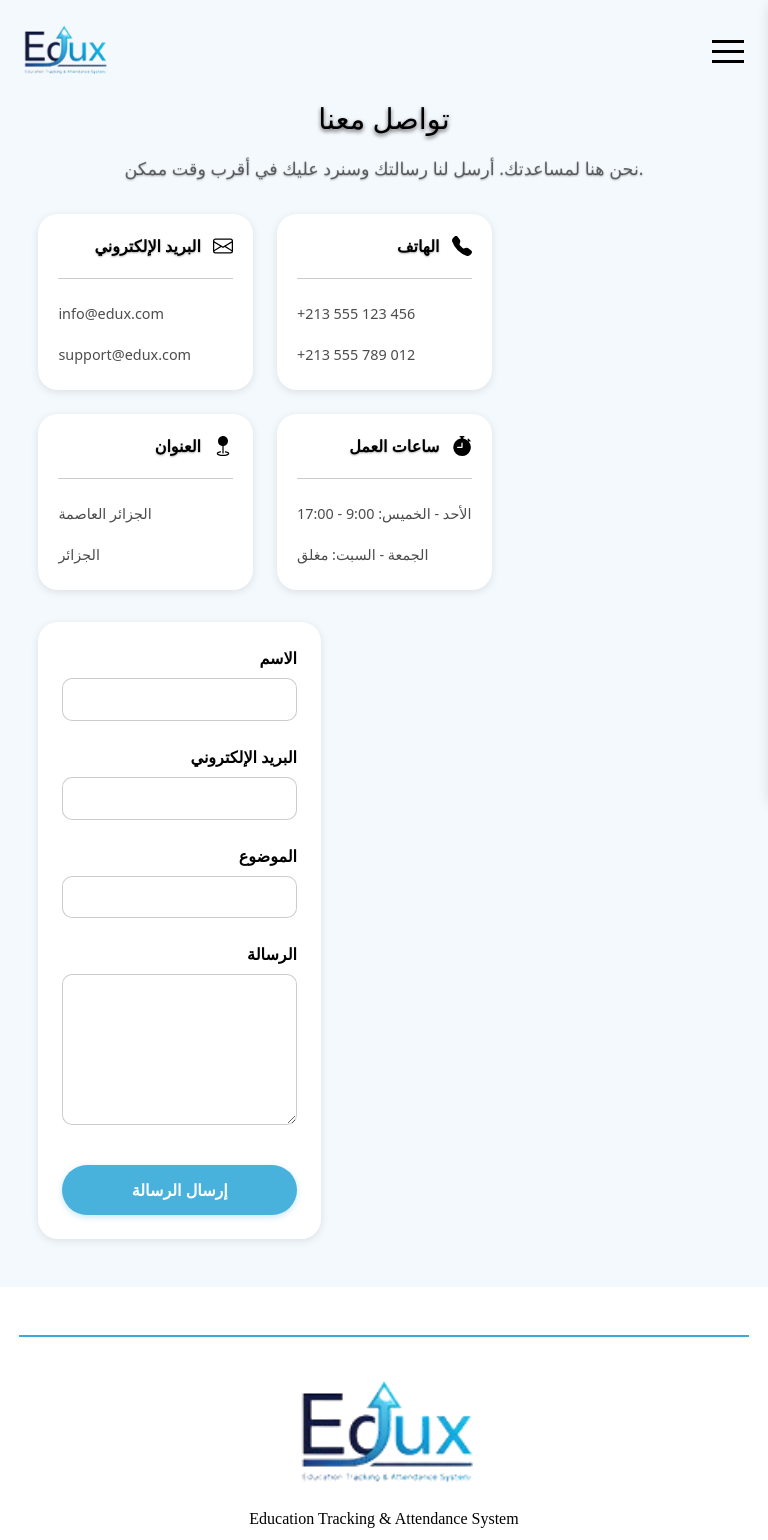
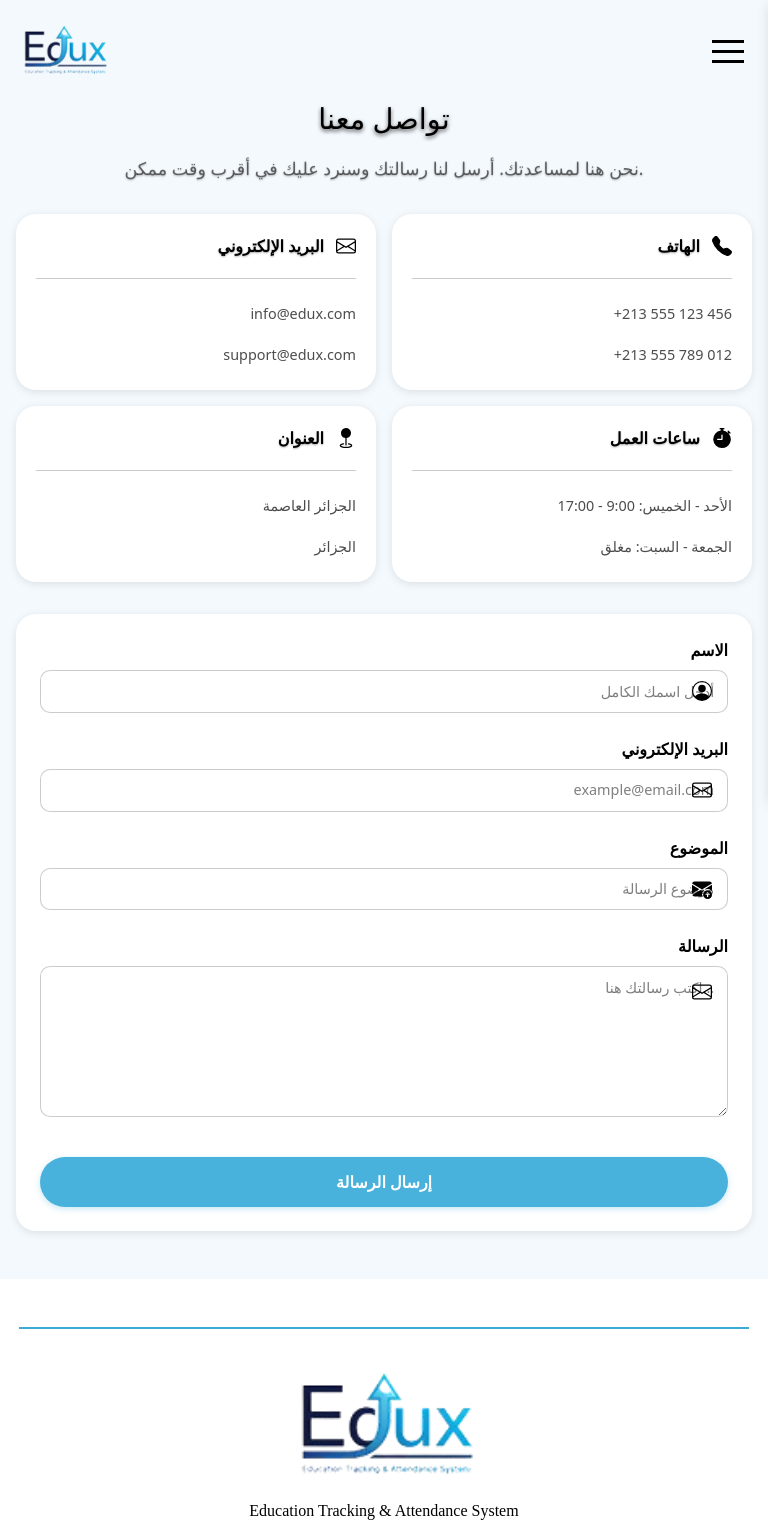
Before and after one commit to Aiimene/Edux, a Next.js app: page /contact in a window 768 px wide. Shown: the top 1540 px of the page. Built offline with nearby package versions, Linux system fonts and the light colour scheme.

Commit message:
style : add contact us responsiveness

```diff
--- a/src/app/(front)/contact/contact.module.css
+++ b/src/app/(front)/contact/contact.module.css
@@ -6,7 +6,7 @@
 }
 
 .header {
-  max-width: 70%;
+  max-width: 60%;
   margin: 0 auto;
   text-align: center;
   margin-bottom: 4rem;
@@ -16,7 +16,7 @@
 }
 
 .content {
-  max-width: 70%;
+  max-width: 60%;
   margin: 0 auto;
   display: flex;
   flex-direction: row;
@@ -24,8 +24,16 @@
   align-items: flex-start;
 }
 
-@media (max-width: 1024px) {
+@media (min-width: 768px) and (max-width: 1024px) {
+  .container {
+    padding: 6rem 0 3rem 0;
+  }
+  .header {
+    max-width: 85%;
+    margin-bottom: 3rem;
+  }
   .content {
+    max-width: 85%;
     flex-direction: column;
     gap: 2rem;
   }
@@ -36,10 +44,14 @@
     padding: 6rem 0 3rem 0;
   }
   .header {
-    max-width: 90%;
+    max-width: 100%;
+    padding: 0 1rem;
     margin-bottom: 2rem;
   }
   .content {
-    max-width: 90%;
+    max-width: 100%;
+    padding: 0 1rem;
+    flex-direction: column;
+    gap: 2rem;
   }
 }
--- a/src/components/contact/contactForm.module.css
+++ b/src/components/contact/contactForm.module.css
@@ -26,14 +26,40 @@
   text-align: right;
 }
 
+.inputWrapper {
+  position: relative;
+  display: flex;
+  align-items: center;
+  flex-direction: row-reverse;
+}
+
+.inputIcon {
+  position: absolute;
+  right: 1rem;
+  width: 20px;
+  height: 20px;
+  flex-shrink: 0;
+  z-index: 1;
+  pointer-events: none;
+}
+
+.textareaIcon {
+  top: 1rem;
+  align-self: flex-start;
+}
+
 .input {
-  padding: 0.75rem 1rem;
+  padding-right: 3.5rem;
+  padding-left: 1rem;
+  padding-top: 0.75rem;
+  padding-bottom: 0.75rem;
   border: 1px solid rgba(0, 0, 0, 0.2);
   border-radius: 10px;
   font-size: 1rem;
   background-color: #ffffff;
   transition: all 0.3s ease;
   text-align: right;
+  width: 100%;
 }
 
 .input:focus {
@@ -46,6 +72,8 @@
   resize: vertical;
   min-height: 120px;
   font-family: inherit;
+  padding-top: 2.5rem;
+  padding-right: 3.5rem;
 }
 
 .submitButton {
@@ -72,8 +100,29 @@
   transform: translateY(0);
 }
 
+@media (min-width: 768px) and (max-width: 1024px) {
+  .formContainer {
+    max-width: 100%;
+    padding: 1.75rem;
+  }
+  .label {
+    font-size: 1.05rem;
+  }
+  .input {
+    font-size: 0.95rem;
+    padding: 0.7rem 0.9rem;
+  }
+  .submitButton {
+    font-size: 1.1rem;
+    padding: 0.9rem 1.75rem;
+  }
+}
+
 @media (max-width: 768px) {
   .formContainer {
+    flex: 1;
+    max-width: 100%;
+    width: 100%;
     padding: 1.5rem;
   }
   .label {
@@ -82,9 +131,11 @@
   .input {
     font-size: 0.9rem;
     padding: 0.6rem 0.8rem;
+    width: 100%;
   }
   .submitButton {
     font-size: 1rem;
     padding: 0.8rem 1.5rem;
+    width: 100%;
   }
 }
--- a/src/components/contact/contactForm.tsx
+++ b/src/components/contact/contactForm.tsx
@@ -1,6 +1,7 @@
 'use client';
 
 import { useState } from 'react';
+import Image from 'next/image';
 import styles from './contactForm.module.css';
 
 export default function ContactForm() {
@@ -28,50 +29,90 @@ export default function ContactForm() {
       <form className={styles.form} onSubmit={handleSubmit}>
         <div className={styles.field}>
           <label className={styles.label}>الاسم</label>
+          <div className={styles.inputWrapper}>
+            <Image
+              src="/icons/person-circle.svg"
+              alt="Name"
+              width={20}
+              height={20}
+              className={styles.inputIcon}
+            />
             <input
               type="text"
               name="name"
               value={formData.name}
               onChange={handleChange}
               className={styles.input}
+              placeholder="أدخل اسمك الكامل"
               required
             />
+          </div>
         </div>
 
         <div className={styles.field}>
           <label className={styles.label}>البريد الإلكتروني</label>
+          <div className={styles.inputWrapper}>
+            <Image
+              src="/icons/envelope.svg"
+              alt="Email"
+              width={20}
+              height={20}
+              className={styles.inputIcon}
+            />
             <input
               type="email"
               name="email"
               value={formData.email}
               onChange={handleChange}
               className={styles.input}
+              placeholder="example@email.com"
               required
             />
+          </div>
         </div>
 
         <div className={styles.field}>
           <label className={styles.label}>الموضوع</label>
+          <div className={styles.inputWrapper}>
+            <Image
+              src="/icons/envelope-arrow-up-fill.svg"
+              alt="Subject"
+              width={20}
+              height={20}
+              className={styles.inputIcon}
+            />
             <input
               type="text"
               name="subject"
               value={formData.subject}
               onChange={handleChange}
               className={styles.input}
+              placeholder="موضوع الرسالة"
               required
             />
+          </div>
         </div>
 
         <div className={styles.field}>
           <label className={styles.label}>الرسالة</label>
+          <div className={styles.inputWrapper}>
+            <Image
+              src="/icons/envelope.svg"
+              alt="Message"
+              width={20}
+              height={20}
+              className={`${styles.inputIcon} ${styles.textareaIcon}`}
+            />
             <textarea
               name="message"
               value={formData.message}
               onChange={handleChange}
               className={`${styles.input} ${styles.textarea}`}
+              placeholder="اكتب رسالتك هنا..."
               rows={6}
               required
             />
+          </div>
         </div>
 
         <button type="submit" className={styles.submitButton}>
--- a/src/components/contact/contactInfo.module.css
+++ b/src/components/contact/contactInfo.module.css
@@ -43,6 +43,7 @@
   color: #000;
   margin: 0;
   text-shadow: 0 1px 2px rgba(0, 0, 0, 0.296);
+  text-align: right;
 }
 
 .divider {
@@ -56,22 +57,34 @@
   font-size: 1rem;
   color: rgba(0, 0, 0, 0.7);
   margin: 0.25rem 0;
+  text-align: right;
+  width: 100%;
 }
 
-@media (max-width: 1024px) {
+@media (min-width: 768px) and (max-width: 1024px) {
   .infoContainer {
-    flex-direction: row;
-    flex-wrap: wrap;
+    grid-template-columns: repeat(2, 1fr);
+    gap: 1.25rem;
   }
   .infoCard {
-    flex: 1;
-    min-width: calc(50% - 0.75rem);
+    padding: 1.25rem;
+  }
+  .title {
+    font-size: 1.1rem;
+  }
+  .text {
+    font-size: 0.95rem;
   }
 }
 
 @media (max-width: 768px) {
+  .infoContainer {
+    grid-template-columns: repeat(2, 1fr);
+    gap: 1rem;
+    width: 100%;
+  }
   .infoCard {
-    min-width: 100%;
+    width: 100%;
     padding: 1.25rem;
   }
   .icon {
```
Lines whose indentation alone changed are shown as unchanged.
